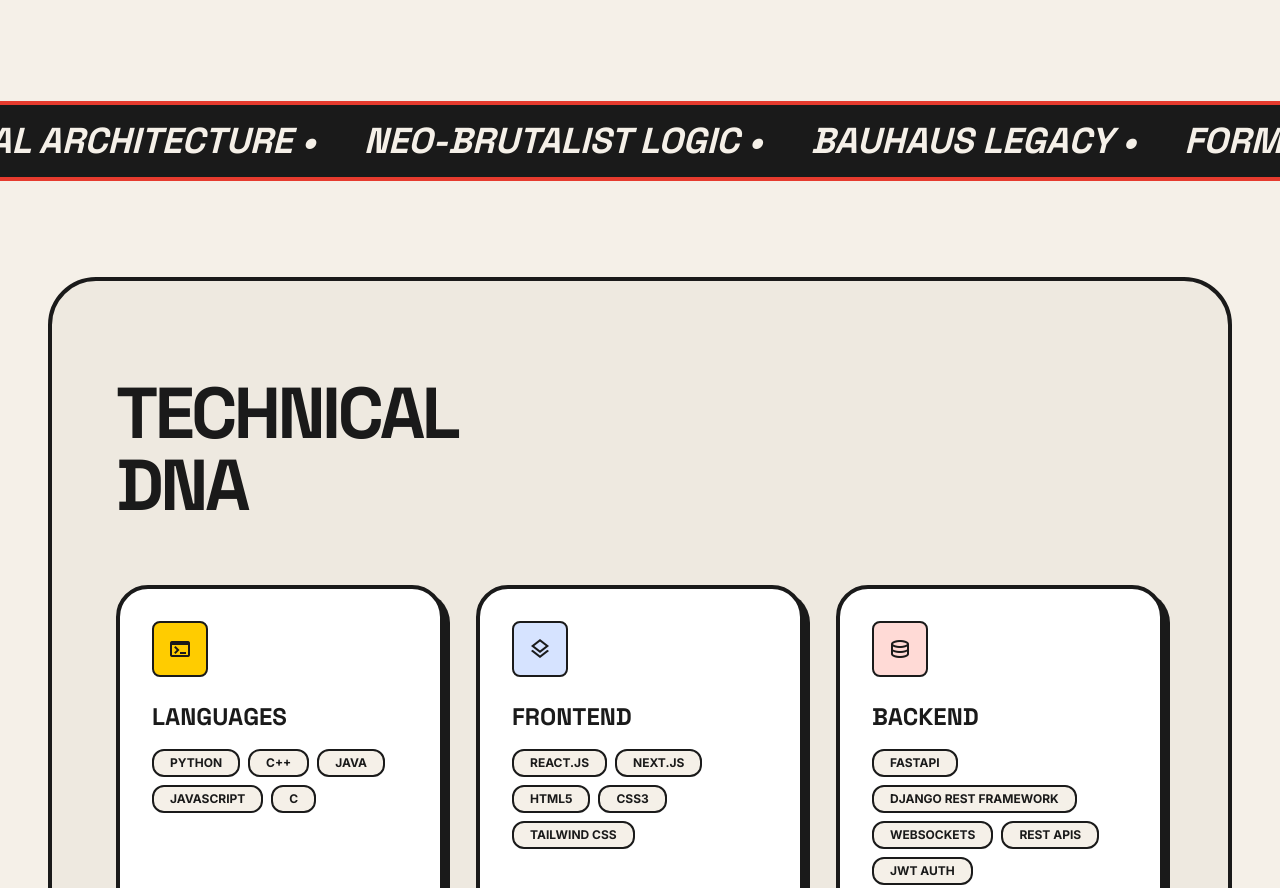
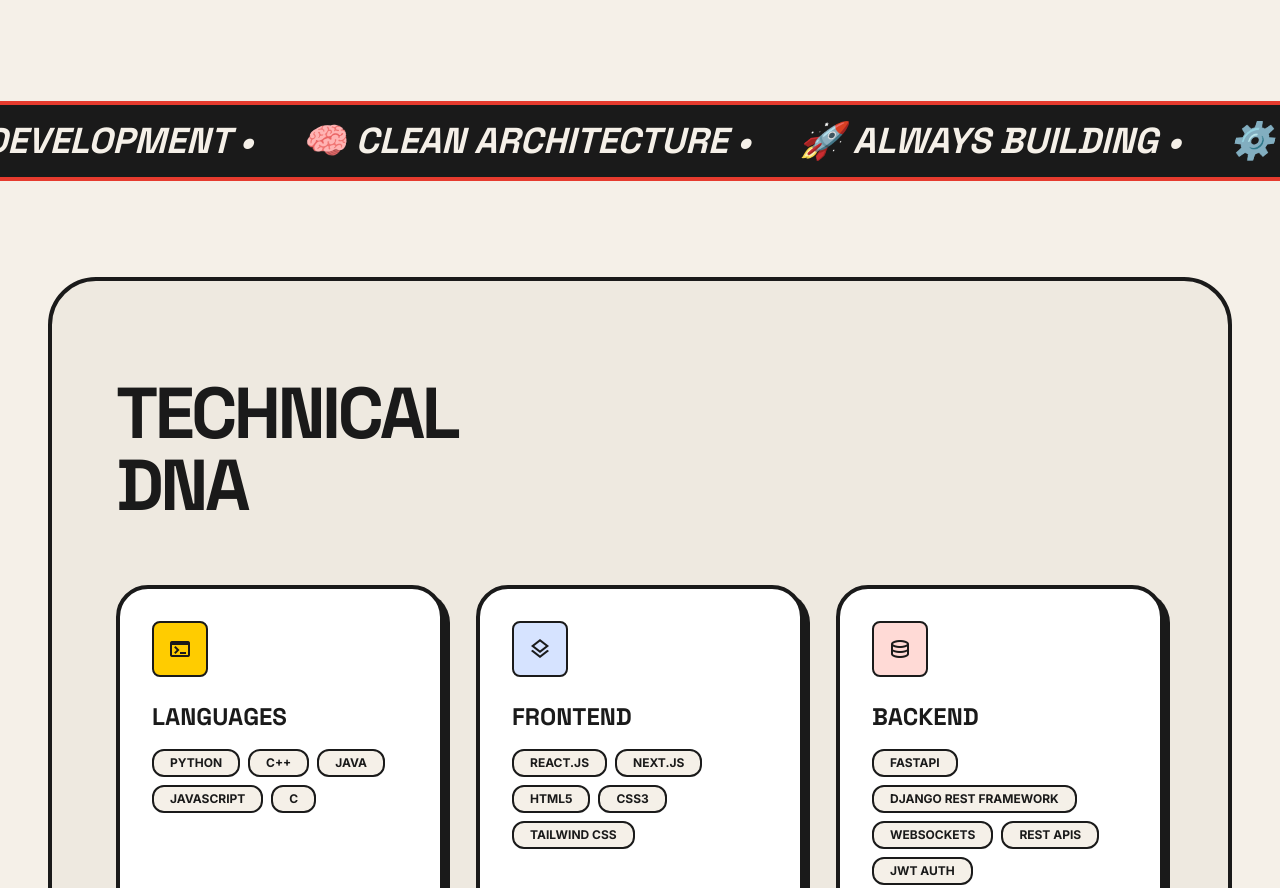
Before and after one commit to Anirudhpahwa/MyPortfolio, a Next.js app: page / in a window 1280 px wide. Shown: the part 1060-1948 px from the top of the page. Built offline with nearby package versions, Linux system fonts and the light colour scheme.

Commit message:
Update marquee text with real content

```diff
--- a/src/components/MarqueeStrip.tsx
+++ b/src/components/MarqueeStrip.tsx
@@ -1,8 +1,8 @@
 const ITEMS = [
-  "Form Follows Function",
-  "Digital Architecture",
-  "Neo-Brutalist Logic",
-  "Bauhaus Legacy",
+  "⚙️ BACKEND SYSTEMS",
+  "🥽 VR/XR DEVELOPMENT",
+  "🧠 CLEAN ARCHITECTURE",
+  "🚀 ALWAYS BUILDING",
 ];
 
 export default function MarqueeStrip() {
```
